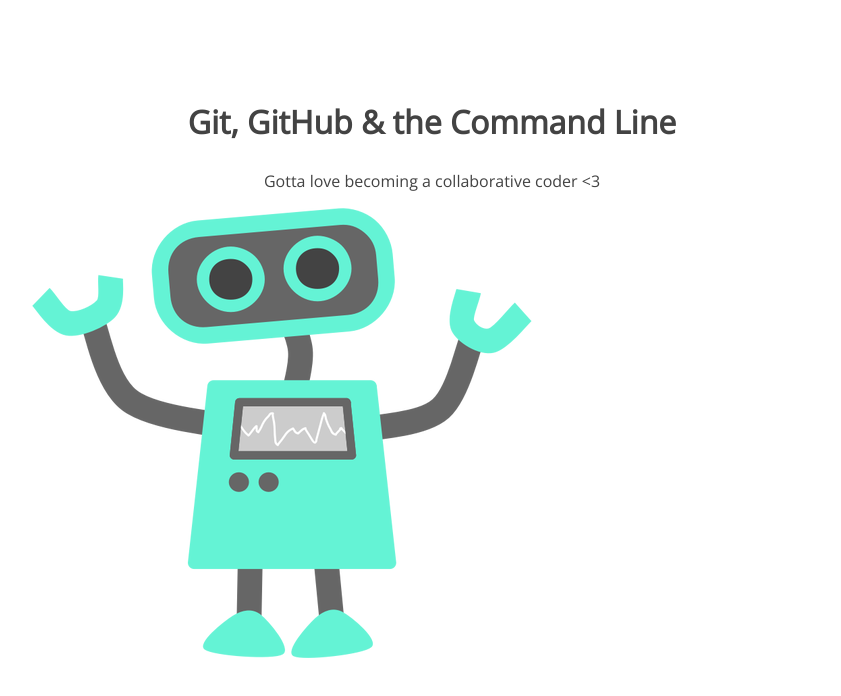
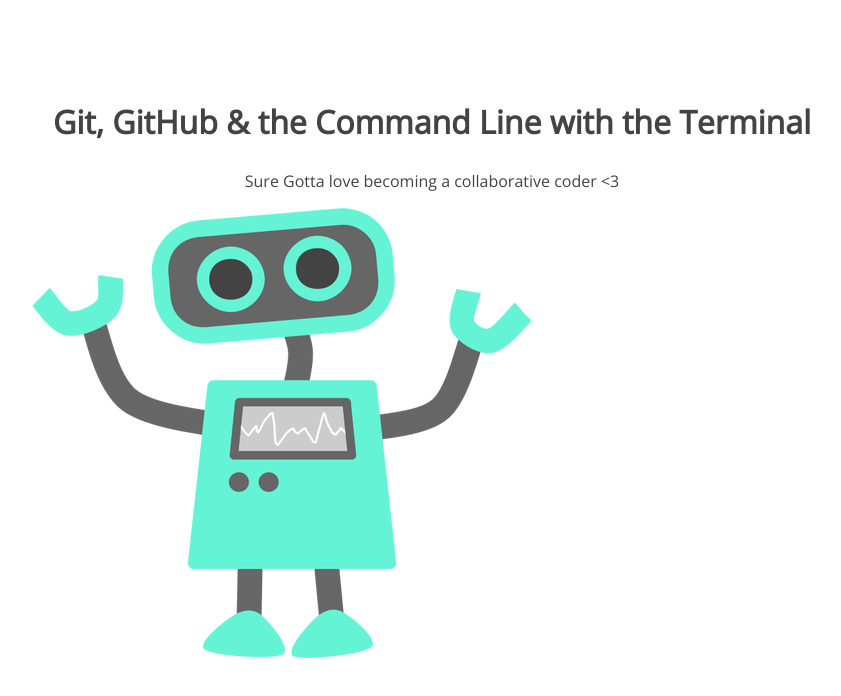
Before and after one commit to wiggledesigner/105-project, a plain HTML site: page index.html in a window 1280 px wide. Shown: the whole page, without its empty margins (208-1049 px from the left). Drawn offline with nearby package versions, Linux system fonts and the light colour scheme.

Commit message:
update to text

```diff
--- a/index.html
+++ b/index.html
@@ -8,8 +8,8 @@
 </head>
 <body>
 	<section>
-		<h1>Git, GitHub & the Command Line</h1>
-		<p>Gotta love becoming a collaborative coder <3</p>
+		<h1>Git, GitHub & the Command Line with the Terminal</h1>
+		<p>Sure Gotta love becoming a collaborative coder <3</p>
 		<img src="img/happy-blue-robot.png">
 	</section>
 </body>
```
